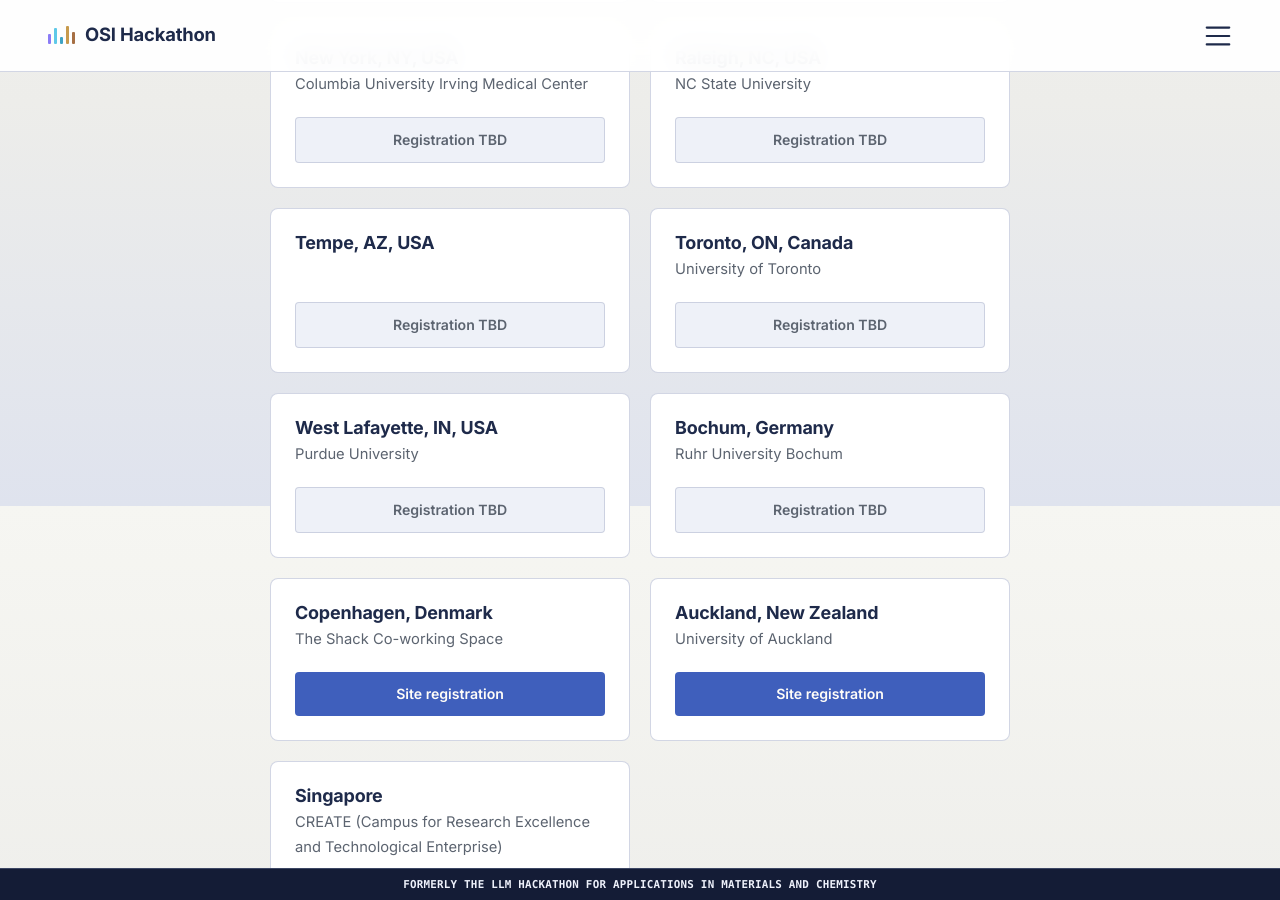
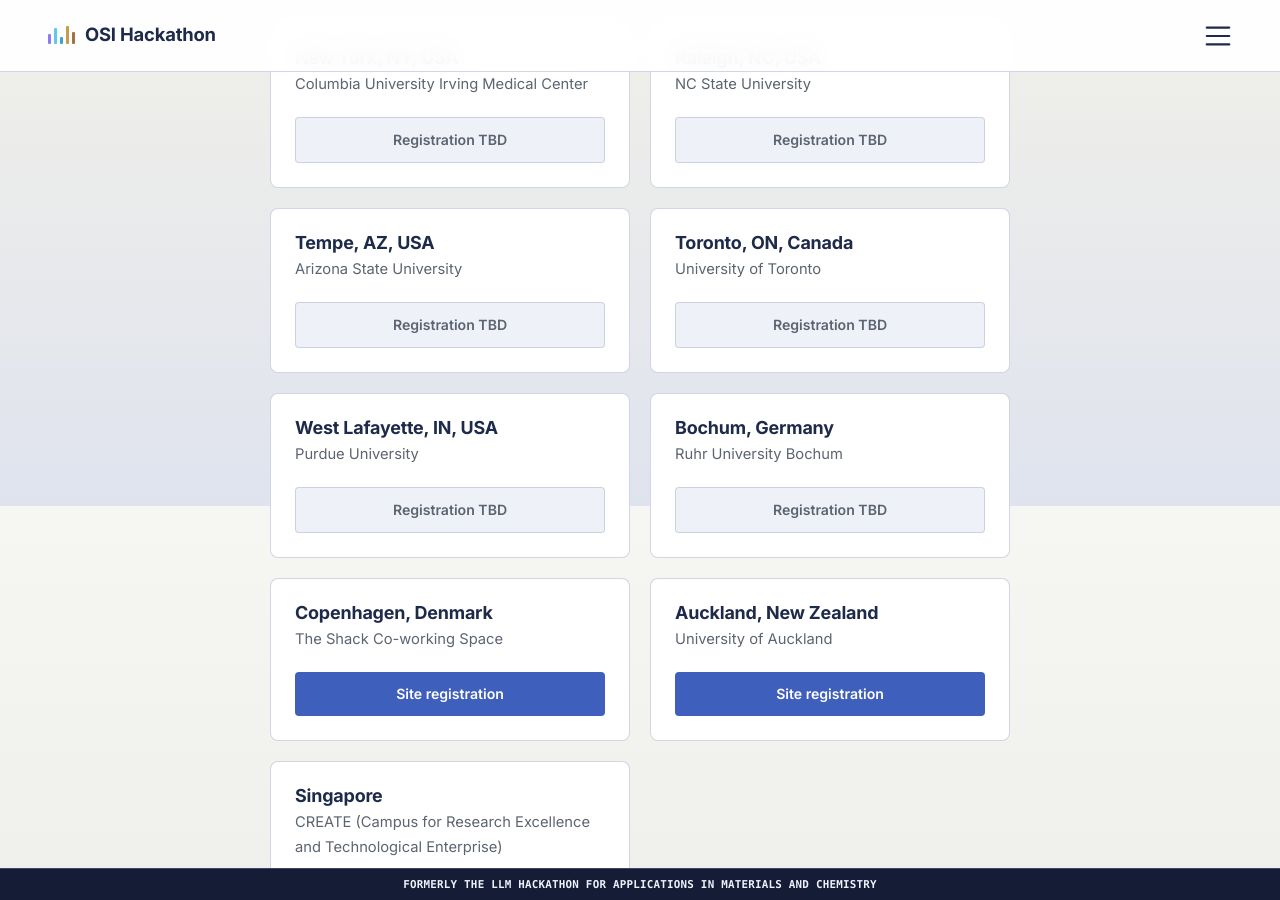
Before and after one commit to llmhackathon/llmhackathon.github.io, a Jekyll site: the page built from sites.md, in a window 1280 px wide and 900 px high, scrolled down 1294 px. Built offline with Jekyll 4.4.1, drawn with Linux system fonts in a browser that asks for light colours; some web fonts are replaced.

```diff
--- a/_data/sites.yml
+++ b/_data/sites.yml
@@ -48,6 +48,7 @@
     region: "North America"
 
   - name: "Tempe, AZ, USA"
+    institution: "Arizona State University"
     country: "USA"
     region: "North America"
 
```
